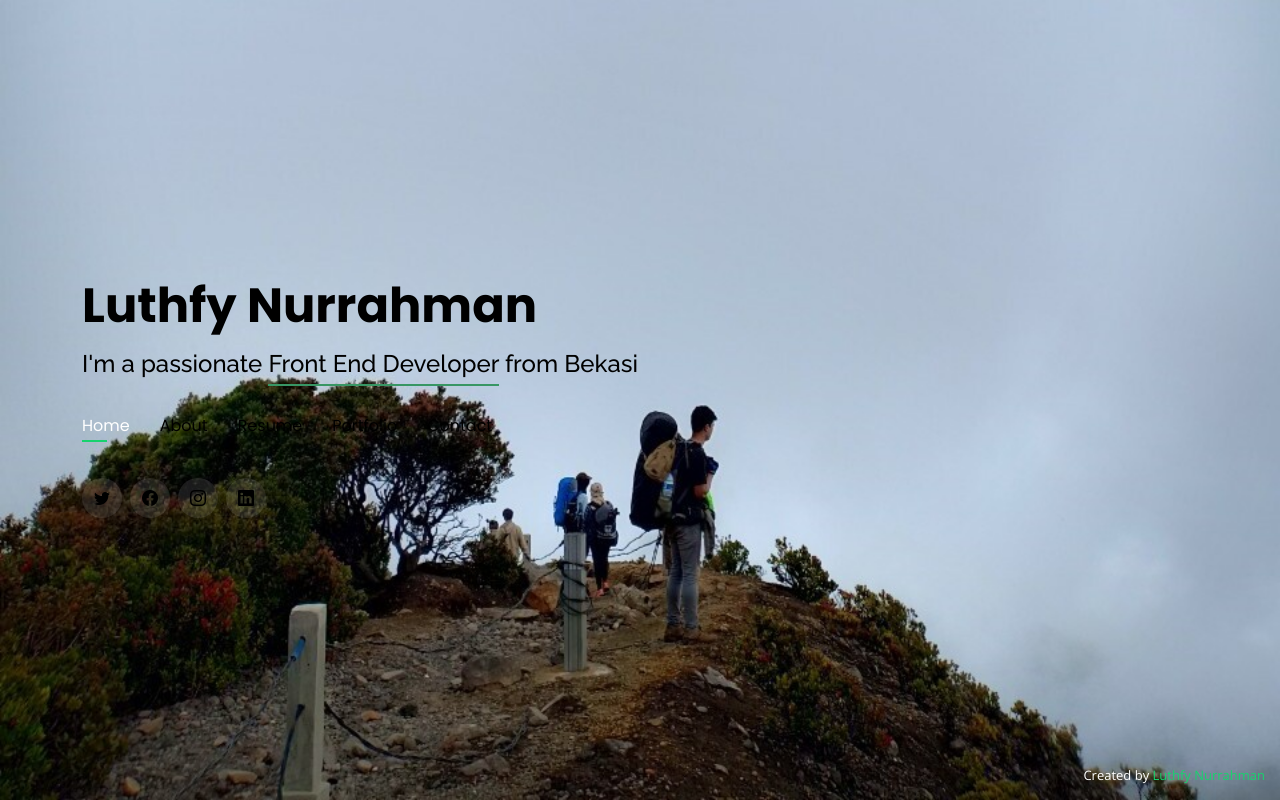
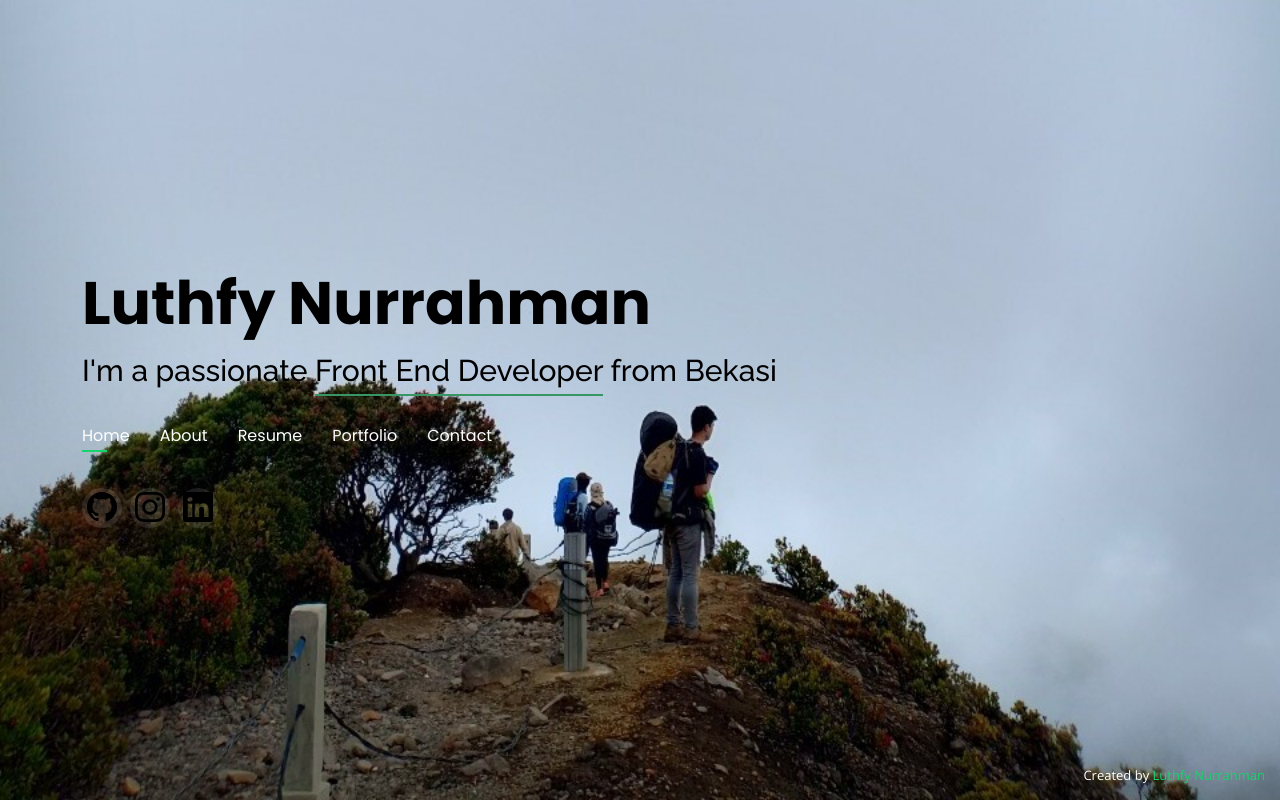
Before and after one commit to luthfinurahman/luthfinurahman.github.io, a plain HTML site: page index.html in a window 1280 px wide. Drawn offline with nearby package versions, Linux system fonts and the light colour scheme.

Commit message:
change color

```diff
--- a/assets/css/style.css
+++ b/assets/css/style.css
@@ -72,7 +72,7 @@ h6 {
 }
 
 #header h1 {
-  font-size: 48px;
+  font-size: 60px;
   margin: 0;
   padding: 0;
   line-height: 1;
@@ -88,7 +88,7 @@ h6 {
 }
 
 #header h2 {
-  font-size: 24px;
+  font-size: 30px;
   margin-top: 20px;
   color: black;
 }
@@ -110,7 +110,7 @@ h6 {
 }
 
 #header .social-links a {
-  font-size: 16px;
+  font-size: 30px;
   display: flex;
   justify-content: center;
   align-items: center;
@@ -228,7 +228,7 @@ h6 {
   font-family: "Poppins", sans-serif;
   font-size: 16px;
   font-weight: 400;
-  color: black;
+  color: white;
   white-space: nowrap;
   transition: 0.3s;
 }
--- a/index.html
+++ b/index.html
@@ -60,10 +60,9 @@
       <!-- .navbar -->
 
       <div class="social-links">
-        <a href="#" class="twitter"><i class="bi bi-twitter"></i></a>
-        <a href="#" class="facebook"><i class="bi bi-facebook"></i></a>
-        <a href="#" class="instagram"><i class="bi bi-instagram"></i></a>
-        <a href="#" class="linkedin"><i class="bi bi-linkedin"></i></a>
+        <a href="https://github.com/luthfinurahman" class="github"><i class="bi bi-github"></i></a>
+        <a href="https://www.instagram.com/luthfinurahman/" class="instagram"><i class="bi bi-instagram"></i></a>
+        <a href="https://www.linkedin.com/in/luthfynurrahman/" class="linkedin"><i class="bi bi-linkedin"></i></a>
       </div>
 
     </div>
@@ -429,13 +428,11 @@
         <div class="col-md-6 mt-4 mt-md-0 d-flex align-items-stretch">
           <div class="info-box">
             <i class="bx bx-share-alt"></i>
-            <h3>Social Profiles</h3>
+            <h3>Social Media</h3>
             <div class="social-links">
-              <a href="#" class="twitter"><i class="bi bi-twitter"></i></a>
-              <a href="#" class="facebook"><i class="bi bi-facebook"></i></a>
-              <a href="#" class="instagram"><i class="bi bi-instagram"></i></a>
-              <a href="#" class="google-plus"><i class="bi bi-skype"></i></a>
-              <a href="#" class="linkedin"><i class="bi bi-linkedin"></i></a>
+              <a href="https://github.com/luthfinurahman" class="github"><i class="bi bi-github"></i></a>
+              <a href="https://www.instagram.com/luthfinurahman/" class="instagram"><i class="bi bi-instagram"></i></a>
+              <a href="https://www.linkedin.com/in/luthfynurrahman/" class="linkedin"><i class="bi bi-linkedin"></i></a>
             </div>
           </div>
         </div>
```
